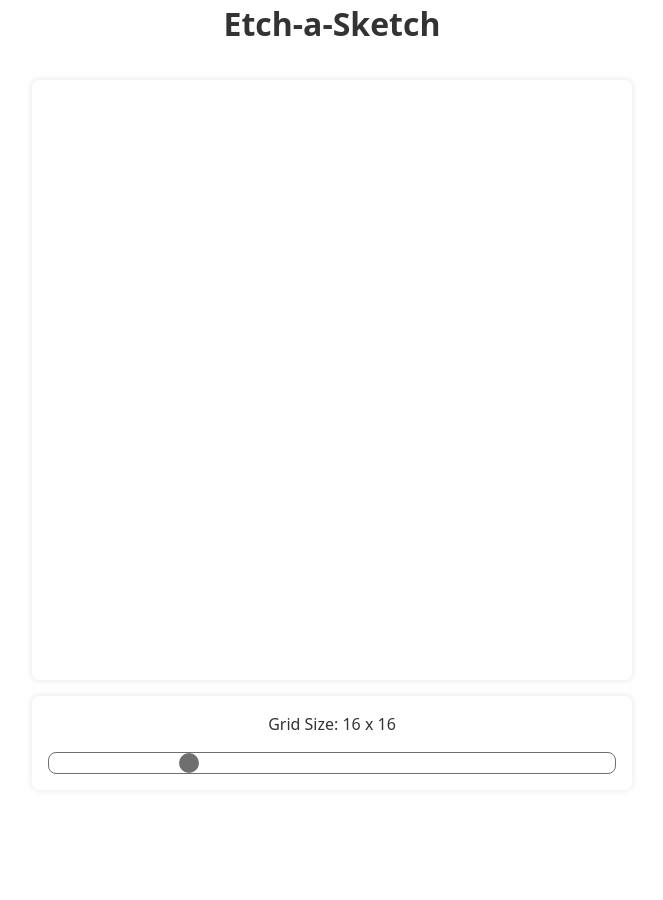
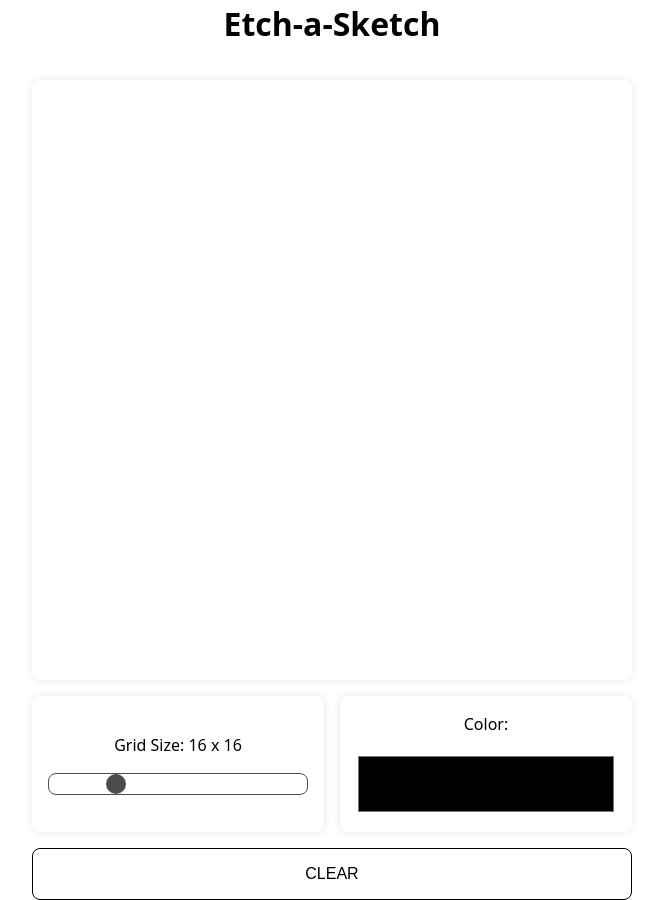
Before and after one commit to zum281/etch-a-sketch, a plain HTML site: page index.html in a window 1280 px wide. Shown: the whole page, without its empty margins (308-971 px from the left). Before the commit the page ends 800 px from the top, so only its background shows below. Drawn offline with Linux system fonts and the light colour scheme.

Commit message:
feat: add color selection

```diff
--- a/index.html
+++ b/index.html
@@ -11,10 +11,17 @@
       <h1>Etch-a-Sketch</h1>
       <div class="grid"></div>
 
-      <div class="slider-container">
-        <label for="size">Grid Size: <span id="sizeSpan"></span></label>
-        <input type="range" id="size" min="1" max="64" step="1" />
+      <div class="options">
+        <div class="slider-container">
+          <label for="size">Grid Size: <span id="sizeSpan"></span></label>
+          <input type="range" id="size" min="1" max="64" step="1" />
+        </div>
+        <div class="color-container">
+          <label for="color">Color: </label>
+          <input type="color" id="color" />
+        </div>
       </div>
+      <button id="clear">Clear</button>
     </main>
     <script src="./main.js"></script>
   </body>
--- a/main.js
+++ b/main.js
@@ -1,6 +1,14 @@
+const root = document.documentElement;
 const grid = document.querySelector(".grid");
 const sizeInput = document.getElementById("size");
 const sizeSpanValue = document.getElementById("sizeSpan");
+const colorInput = document.getElementById("color");
+const clearButton = document.getElementById("clear");
+
+var color = "#000";
+colorInput.value = color;
+
+root.style.setProperty("--main-color", color);
 
 sizeInput.value = 16;
 sizeSpanValue.textContent = `${sizeInput.value} x ${sizeInput.value}`;
@@ -11,7 +19,18 @@ sizeInput.addEventListener("input", () => {
   createGrid(sizeInput.value);
 });
 
-var color = "#333";
+colorInput.addEventListener("input", () => {
+  color = colorInput.value;
+  root.style.setProperty("--main-color", color);
+});
+
+clearButton.addEventListener("click", () => {
+  colorInput.value = "#000";
+  color = "#000";
+  root.style.setProperty("--main-color", color);
+  deleteGrid();
+  createGrid(sizeInput.value);
+});
 
 const createGrid = (size) => {
   for (let i = 0; i < size * size; i++) {
--- a/style.css
+++ b/style.css
@@ -12,7 +12,7 @@ body {
   font-size: 1rem;
   line-height: 1.5;
   background-color: #fff;
-  color: #333;
+  color: var(--main-color);
   text-align: center;
 }
 
@@ -36,20 +36,37 @@ h1 {
   transition: background-color 0.3s ease-in-out;
 }
 
-.slider-container {
+.options {
+  display: grid;
+  grid-template-columns: 1fr 1fr;
+  gap: 1rem;
+  max-width: 600px;
+  margin: auto;
+  margin-block: 1rem;
+}
+
+.slider-container,
+.color-container {
+  width: 100%;
   display: flex;
   flex-direction: column;
   justify-content: center;
   align-items: center;
-  margin-top: 1rem;
   gap: 1rem;
-
   box-shadow: 0 0 0.5rem rgba(0, 0, 0, 0.1);
   border-radius: 0.5rem;
   padding: 1rem;
   background-color: #fff;
   max-width: 600px;
-  margin: auto;
+}
+
+input[type="color"] {
+  width: 100%;
+  height: 4rem;
+  border: none;
+  background-color: transparent;
+  -webkit-transition: 0.2s;
+  transition: opacity 0.2s;
 }
 
 #size {
@@ -58,7 +75,7 @@ h1 {
   width: 100%;
   height: calc(1.25rem + 2px);
   background: #fff;
-  border: 1px solid #333;
+  border: 1px solid var(--main-color);
   border-radius: 0.5rem;
   opacity: 0.7;
   -webkit-transition: 0.2s;
@@ -75,7 +92,7 @@ h1 {
   width: 1.25rem;
   height: 1.25rem;
   border-radius: 50%;
-  background: #333;
+  background: var(--main-color);
   cursor: pointer;
 }
 
@@ -83,7 +100,27 @@ h1 {
   width: 1.25rem;
   height: 1.25rem;
   border-radius: 50%;
-  border: 1px solid #333;
-  background: #333;
+  border: 1px solid var(--main-color);
+  background: var(--main-color);
   cursor: pointer;
 }
+
+#clear {
+  width: 100%;
+  padding: 1rem 2rem;
+  border-radius: 0.5rem;
+  background-color: #fff;
+  color: var(--main-color);
+  border: 1px solid var(--main-color);
+  max-width: 600px;
+  margin: auto;
+  cursor: pointer;
+  font-size: 1rem;
+  text-transform: uppercase;
+  transition: background-color 0.3s ease-in-out;
+}
+
+#clear:hover {
+  background-color: var(--main-color);
+  color: #fff;
+}
```
